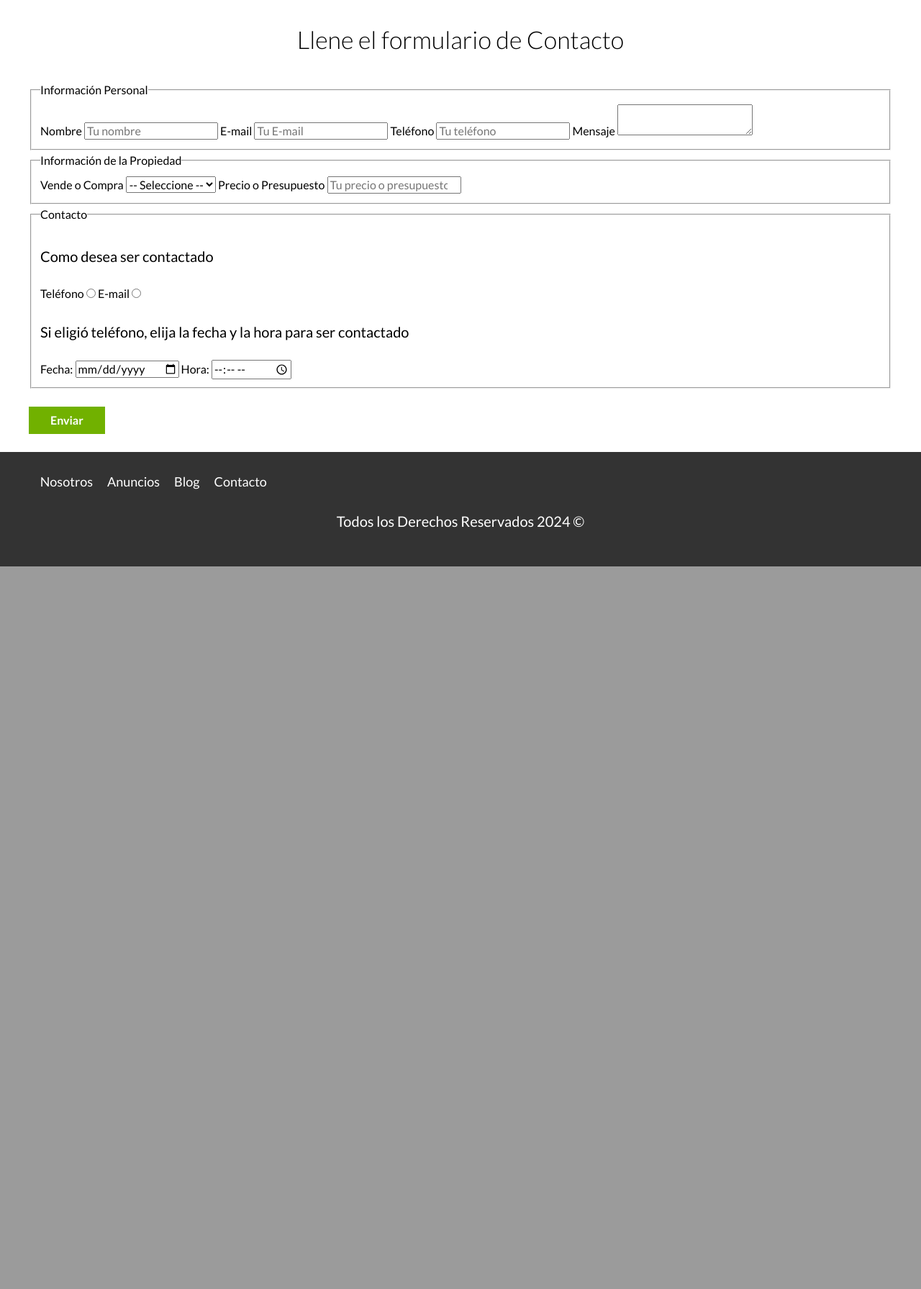
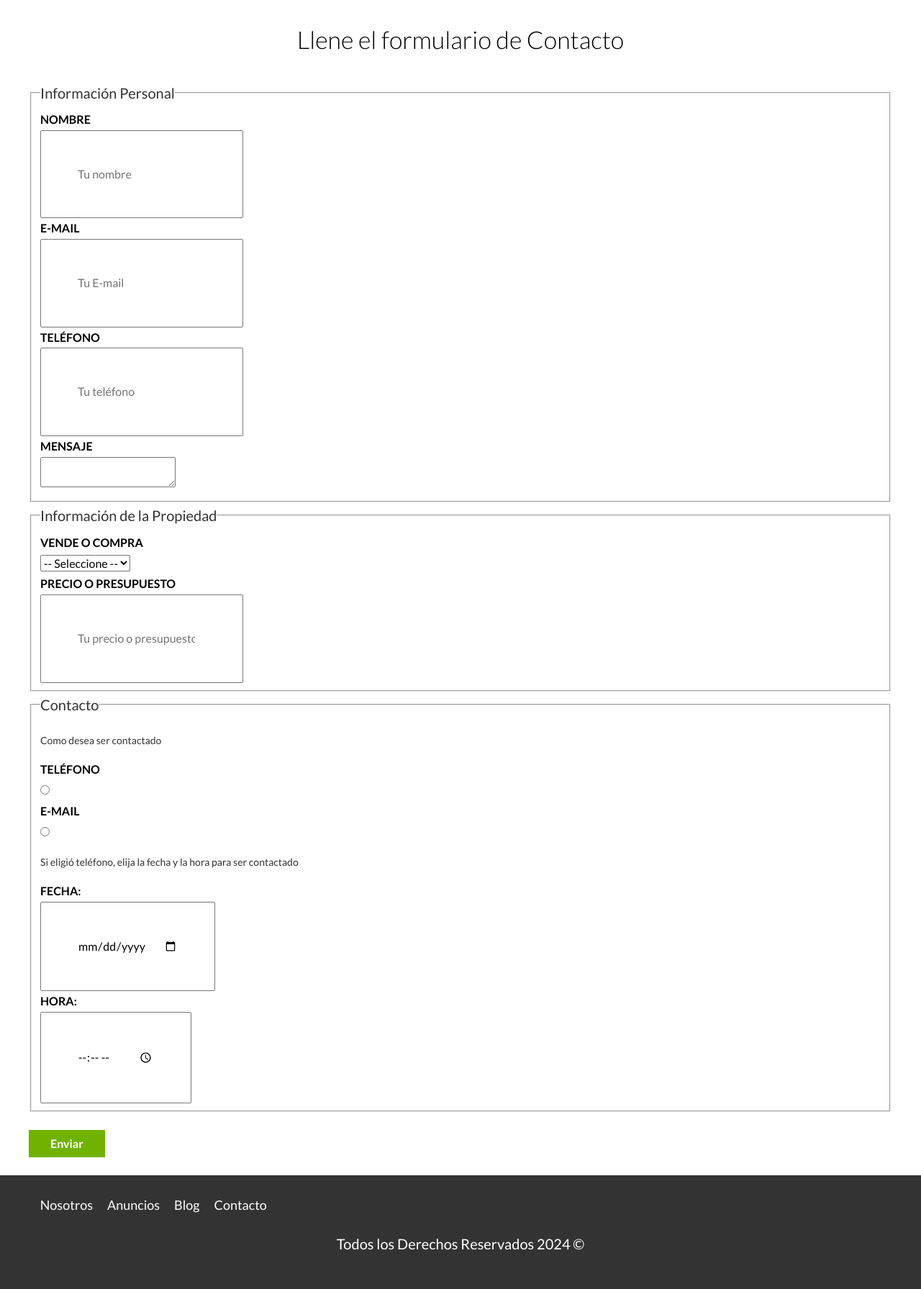
Before and after one commit to alonso1298/Bienes-Raices, a PHP site: page /contacto.html in a window 1280 px wide. Shown: the part 1135-2926 px from the top of the page at 72% size. Before the commit the page ends 1922 px from the top, so only its background shows below. Run offline with PHP 8.4, Linux system fonts and the light colour scheme.

Commit message:
CSS al formulario

```diff
--- a/src/scss/app.scss
+++ b/src/scss/app.scss
@@ -14,6 +14,7 @@
 @import 'layout/contactar';
 @import 'layout/inferior';
 @import 'layout/testimoniales';
+@import 'layout/formularios';
 
 /** Paginas internas **/
 @import 'internas/nosotros';
--- /dev/null
+++ b/src/scss/layout/_formularios.scss
@@ -0,0 +1,23 @@
+.formulario {
+    p{
+        font-size: 1.4rem;
+        color: $grisOscuro;
+    }
+
+    legend {
+        font-size: 2rem;
+        color: $grisOscuro;
+    }
+
+    label {
+        font-weight: $bold;
+        text-transform: uppercase;
+        display: block;
+    }
+    input:not([type="submit"]) { //Selecciona todos excepto el tipo que le pases
+        padding: 5rem;
+    }
+    // input[type="text"] { // Para selecionar por atributo es con []
+    //     padding: 5rem;
+    // }
+}
```
Also changed, not shown: build/css/app.css, 1 other file.
